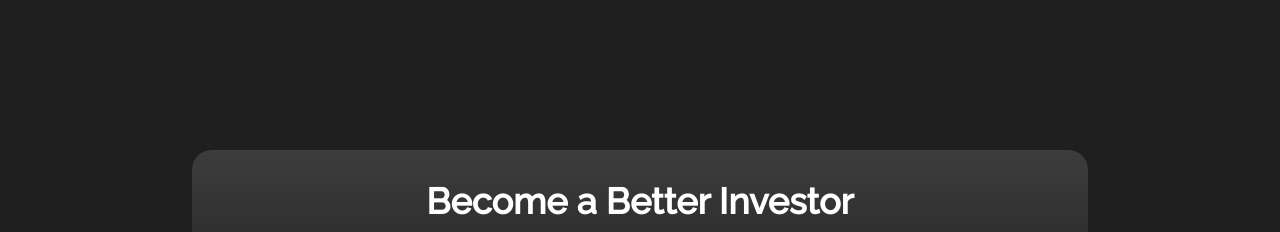
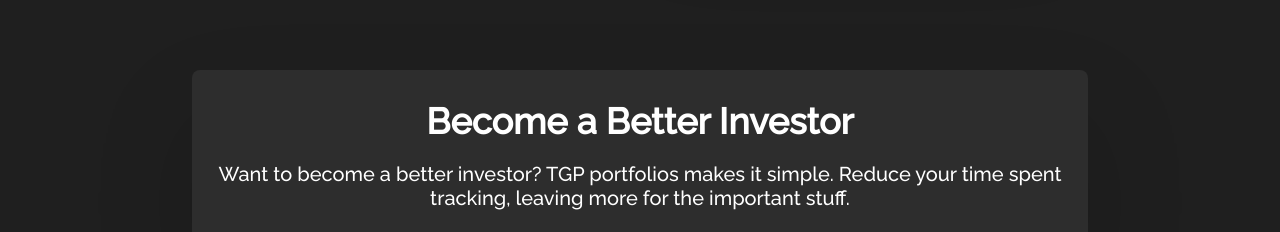
Before and after one commit to TedPhillips1/portfolio-tracker, a Next.js app in the folder portfolio-tracker/: page / in a window 1280 px wide. Shown: the part 720-952 px from the top of the page. Built offline with nearby package versions, Linux system fonts and the light colour scheme; no server answers.

Commit message:
added footer

```diff
--- a/portfolio-tracker/components/about-content/about-content-styled.ts
+++ b/portfolio-tracker/components/about-content/about-content-styled.ts
@@ -1,4 +1,4 @@
-import styled, {keyframes, css} from "styled-components";
+import styled, { keyframes, css } from "styled-components";
 
 type Props = {
   toggle: boolean;
@@ -12,22 +12,18 @@
   100% {
     opacity: 1;
     transform: translateY(0px);
-  }`
+  }`;
 
 export const AboutContent = styled.div`
   display: flex;
   flex-direction: column;
   justify-content: space-evenly;
   text-align: center;
-    margin-top: 10vh;
+  margin: auto;
   margin-bottom: 10vh;
-    background: rgb(61, 61, 61);
-    background: linear-gradient(
-      180deg,
-      rgba(61, 61, 61, 1) 0%,
-      rgba(35, 35, 35, 1) 95%
-    );
-    border-radius: 20px;
+  background-color: rgba(45, 45, 45, 1);
+  border-radius: 8px;
+  box-shadow: rgba(5, 5, 5, 0.15) 0px 48px 100px 0px;
   ${(props: Props) =>
     props.toggle
       ? css`
@@ -35,4 +31,5 @@
         `
       : css`
           opacity: 0;
-            `};`;
+        `};
+`;
--- a/portfolio-tracker/components/circle/circle-styled.ts
+++ b/portfolio-tracker/components/circle/circle-styled.ts
@@ -1,4 +1,15 @@
-import styled from "styled-components";
+import styled, { keyframes } from "styled-components";
+
+const fadeUp = keyframes`
+0% {
+  opacity: 0;
+  transform: translateY(30px)
+}
+100% {
+  opacity: 1;
+  transform: translateY(0px)
+}
+`;
 
 export const Circle = styled.div`
   height: 20vw;
@@ -14,4 +25,5 @@
   left: 35vw;
   top: 20vh;
   z-index: -1;
+  animation: ${fadeUp} 1.5s 1;
 `;
--- /dev/null
+++ b/portfolio-tracker/components/footer/footer-component.tsx
@@ -0,0 +1,8 @@
+import { Footer } from "./footer-styled";
+import TextComponent from "../text/text-component";
+
+function FooterComponent() {
+  return <Footer></Footer>;
+}
+
+export default FooterComponent;
--- /dev/null
+++ b/portfolio-tracker/components/footer/footer-styled.ts
@@ -0,0 +1,6 @@
+import styled from "styled-components";
+
+export const Footer = styled.footer`
+  background-color: #3d3d3d;
+  height: 250px;
+`;
--- a/portfolio-tracker/components/image/image-styled.ts
+++ b/portfolio-tracker/components/image/image-styled.ts
@@ -18,4 +18,5 @@
   height: auto;
   border-radius: 1%;
   animation: ${fadeUp} 1.5s 1;
+  box-shadow: rgba(5, 5, 5, 0.15) 0px 48px 100px 0px;
 `;
--- a/portfolio-tracker/components/landing-page/landing-page-component.tsx
+++ b/portfolio-tracker/components/landing-page/landing-page-component.tsx
@@ -1,10 +1,6 @@
 import { LandingPage } from "./landing-page-styled";
 import TopContentComponent from "../top-content/top-content-component";
-import PageHeaderComponent from "../page-header/page-header-component";
-import TextComponent from "../text/text-component";
 import { useEffect, useReducer } from "react";
-import PageHeader2Component from "../page-header-2/page-header-2-component";
-import LandingTextComponent from "../landing-text/landing-text-component";
 import AboutContentComponent from "../about-content/about-content-component";
 
 type initialState = {
@@ -39,7 +35,7 @@
     const observerOptions = {
       root: null,
       rootMargin: "0px",
-      threshold: 0.8,
+      threshold: 0.7,
     };
 
     function observerCallback(entries: any, observer: any) {
@@ -94,9 +90,9 @@
       </div>
       <div id="div2">
         <AboutContentComponent
-        toggle={state.div2}
-        header="Real-time Portfolio Valuations"
-        text="Track symbols with real-time data on your holdings and market indicators."
+          toggle={state.div2}
+          header="Real-time Portfolio Valuations"
+          text="Track symbols with real-time data on your holdings and market indicators."
         />
       </div>
       <div id="div3">
--- a/portfolio-tracker/components/landing-page/landing-page-styled.ts
+++ b/portfolio-tracker/components/landing-page/landing-page-styled.ts
@@ -1,22 +1,7 @@
-import styled, { keyframes } from "styled-components";
-
-const fadeUp = keyframes`
-0% {
-  opacity: 0;
-  transform: translateY(30px)
-}
-100% {
-  opacity: 1;
-  transform: translateY(0px)
-}
-`;
+import styled from "styled-components";
 
 export const LandingPage = styled.main`
   margin: auto;
   text-align: center;
   width: 70vw;
-
-  div {
-    animation: ${fadeUp} 1.5s 1;
-  }
 `;
--- a/portfolio-tracker/pages/index.tsx
+++ b/portfolio-tracker/pages/index.tsx
@@ -3,6 +3,7 @@
 import NavBarComponent from "../components/navbar/navbar-component";
 import { useUser } from "@auth0/nextjs-auth0";
 import LandingPageComponent from "../components/landing-page/landing-page-component";
+import FooterComponent from "../components/footer/footer-component";
 
 const Home: NextPage = () => {
   const { user } = useUser();
@@ -29,6 +30,7 @@
       </Head>
       <NavBarComponent />
       {!user && <LandingPageComponent />}
+      <FooterComponent />
     </div>
   );
 };
```
Also changed, not shown: 1 other file (tests, documents, lock files or other folders). Lines whose indentation alone changed are shown as unchanged.
